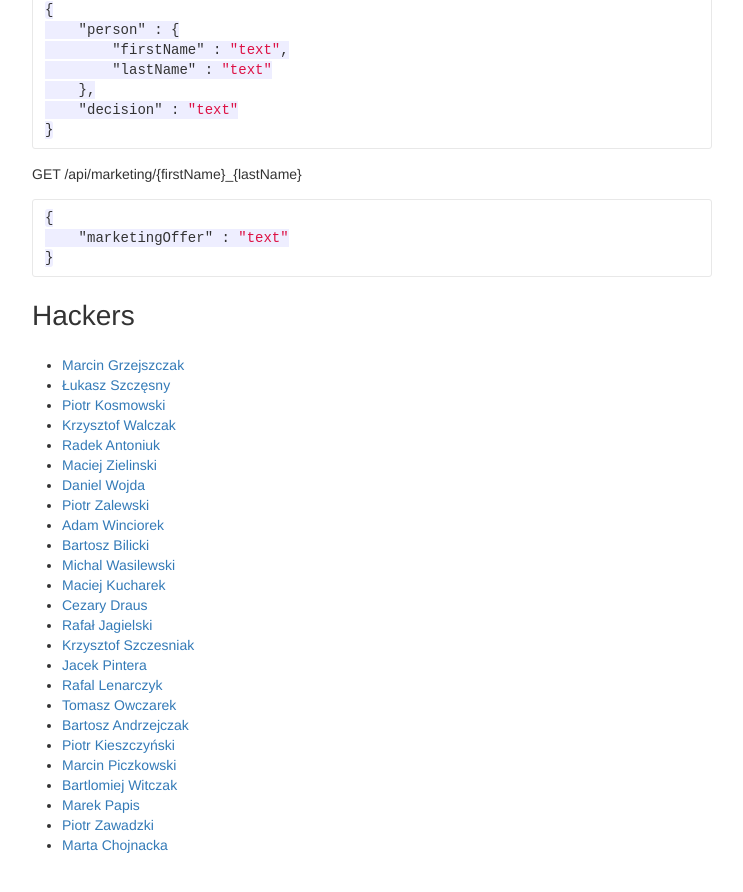
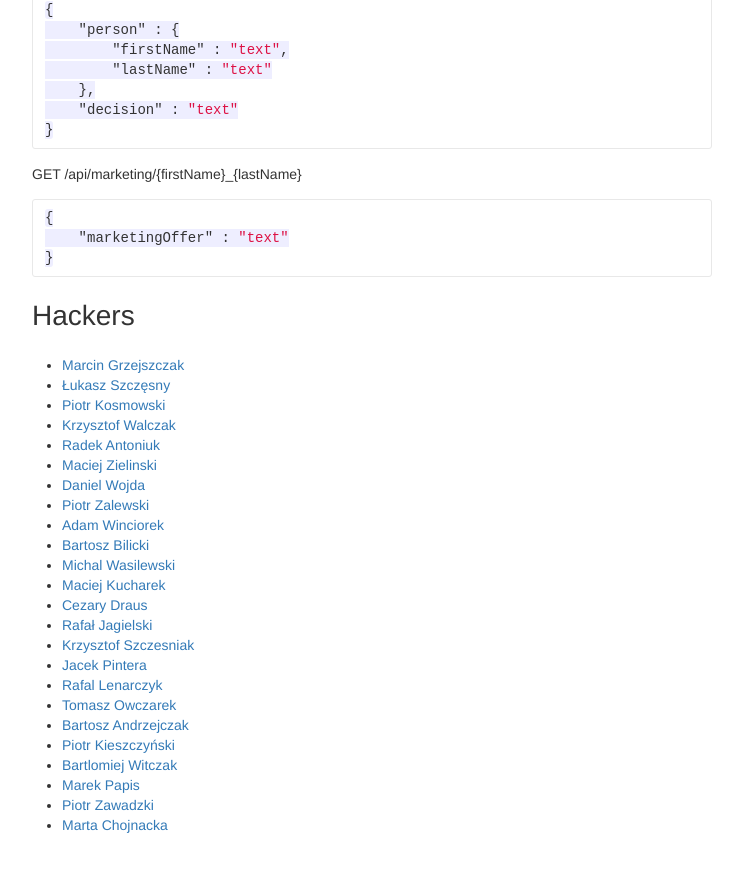
Before and after one commit to microhackathon-2015-03-juglodz/microhackathon-2015-03-juglodz.github.io, a Jekyll site: the page built from index.md, in a window 1280 px wide and 900 px high, scrolled down 3129 px. Shown: the top 892 px of the window, without its empty margins (268-1011 px from the left). Built offline with Jekyll 4.4.1, drawn with Linux system fonts in a browser that asks for light colours; Markdown is read by kramdown in place of the engine named in the settings.

Commit message:
Zwalniam miejsce - pochorowalem sie.

```diff
--- a/_data/attendees.yml
+++ b/_data/attendees.yml
@@ -60,9 +60,6 @@
 - name: Piotr Kieszczyński
   github_username: pkieszcz
 
-- name: Marcin Piczkowski
-  github_username: piczmar
-
 - name: Bartlomiej Witczak
   github_username: bartekwitczak
 
```
